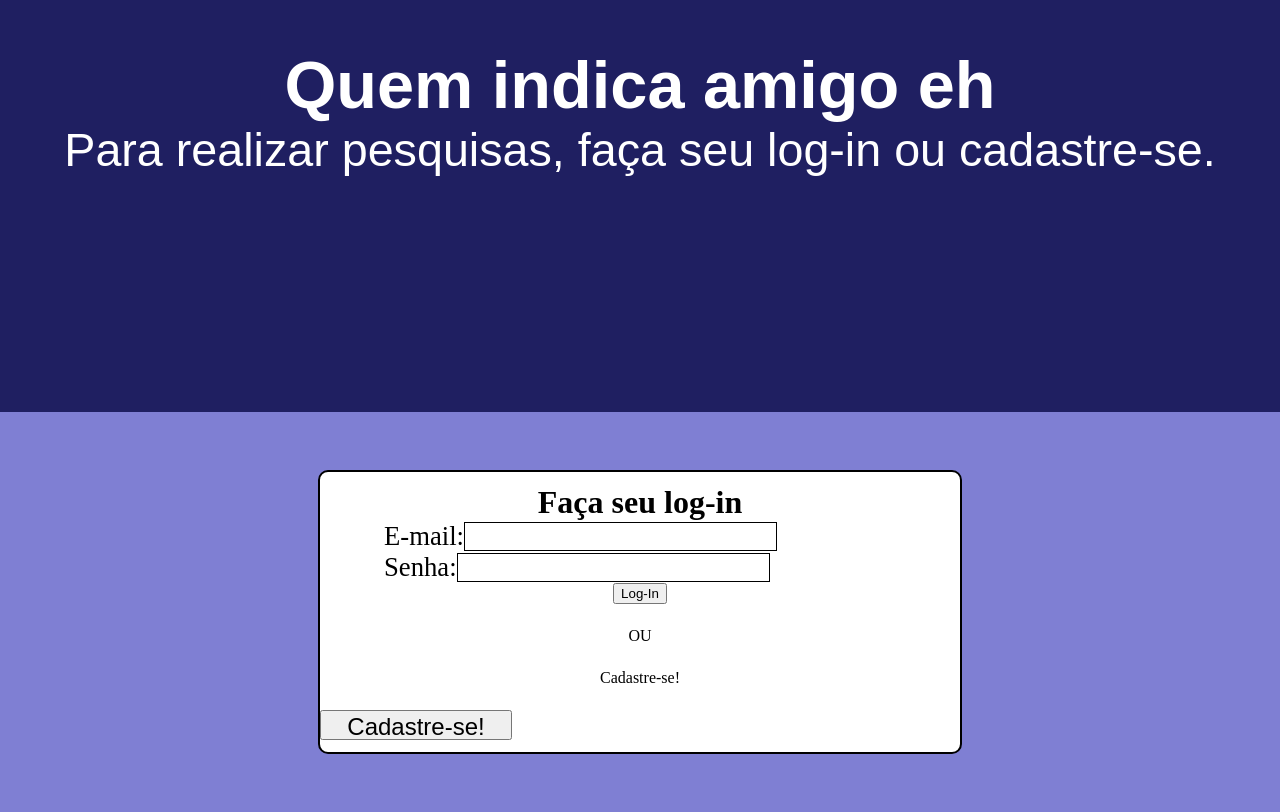
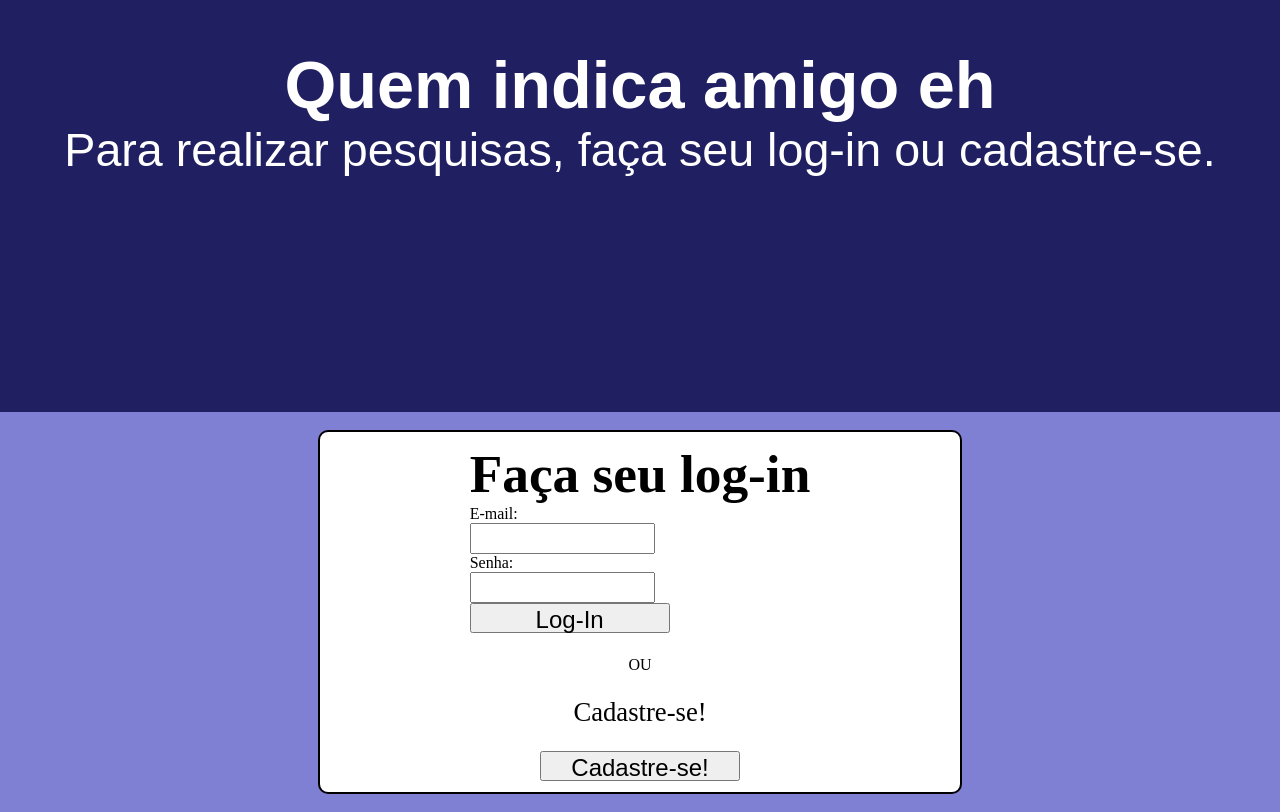
Before and after one commit to JuliaWharton/site-atividade-itau, a plain HTML site: page index.html in a window 1280 px wide. Shown: the part 188-1000 px from the top of the page. Drawn offline with Linux system fonts and the light colour scheme.

Commit message:
Corrigir estrutura css

```diff
--- a/index.html
+++ b/index.html
@@ -19,11 +19,11 @@
                 <div>
                     <h1>Faça seu log-in</h1>
                 </div>
-                <div>
+                <div class="entrada">
                     <p class="login">E-mail: </p>
                     <input class="email" type="text" >
                 </div>
-                <div>
+                <div class="entrada">
                     <p class="senha">Senha: </p>
                     <input class="senha" type="password">
                 </div>
@@ -31,7 +31,7 @@
             </div>
             <p>OU</p>
             <p>Cadastre-se!</p>
-            <a href="" target="_blank"><button>Cadastre-se!</button></a>
+            <a href="cadastro.html"><button class="botao">Cadastre-se!</button></a>
         </div>
 
 
--- a/style.css
+++ b/style.css
@@ -38,7 +38,7 @@ main{
     border: 2px solid black;
     border-radius: 10px;
     width: 50% ;
-    height: 70%;
+    height: 90%;
     display: flex;
     align-items: center;
     justify-content: space-around;
@@ -46,44 +46,28 @@ main{
     background-color: white;
 
 }
-#login div:nth-child(2){
-    display: flex;
-    align-items: center;
-    width: 80%;
+.form div:nth-child(1){
     font-size: 20pt;
 }
-#login div:nth-child(2) input{
-    height: 25px;
-    width: 60%;
-    border: 1px solid;
-}
-#login div:nth-child(3){
-    display: flex;
-    align-items: center;
-    width: 80%;
+
+
+#login p:nth-child(3){
     font-size: 20pt;
 }
-#login div:nth-child(3) input{
+.entrada input{
     height: 25px;
-    width: 60%;
-    border: 1px solid;
-}
-#login a{
-    text-decoration: none;
-    text-emphasis: none;
-    width: 100%;
-
 
 }
-#login p:nth-child(6){
-    font-size: 20pt;
-}
-#login a button{
-    width: 30%;
+button{
+    width: 200px;
     height: 30px;
     font-size: 18pt;
     align-self: center;
 }
+#mainCadastro{
+    height: 600px;
+}
+
 #cadastro{
     width: 40%;
     height: 400px;;
@@ -94,15 +78,31 @@ main{
     border: 1px solid black;
     border-radius: 10px;
 }
-.form{
+form{
     width: 100%;
     display: flex;
     flex-direction: column;
     align-items: center;
     justify-content: space-around;
 }
-#cadastro div:nth-child(5){
+form div:nth-child(2){
+    padding: 8px;
+}
+form div:nth-child(3){
+    padding: 8px;
+}
+form div:nth-child(4){
+    padding: 8px;
+}
+form div:nth-child(5){
+    padding: 8px;
     display: flex;
-    justify-content: space-around;
+    flex-direction: column;
     align-items: center;
 }
+#inputRadio{
+    padding: 10px;
+}
+form div:nth-child(6){
+    padding: 10px;
+}
--- a/style_pag1.css
+++ b/style_pag1.css
@@ -32,7 +32,7 @@ main div{
     font-size: 18pt;
     display: flex;
     flex-direction: column;
-    justify-content: space-around
+    justify-content: space-around;
 }
 main div p{
     margin: 0;
```
Also changed, not shown: cadastro.html (+7 -6 lines), pag1.html (+9 -1 lines).
